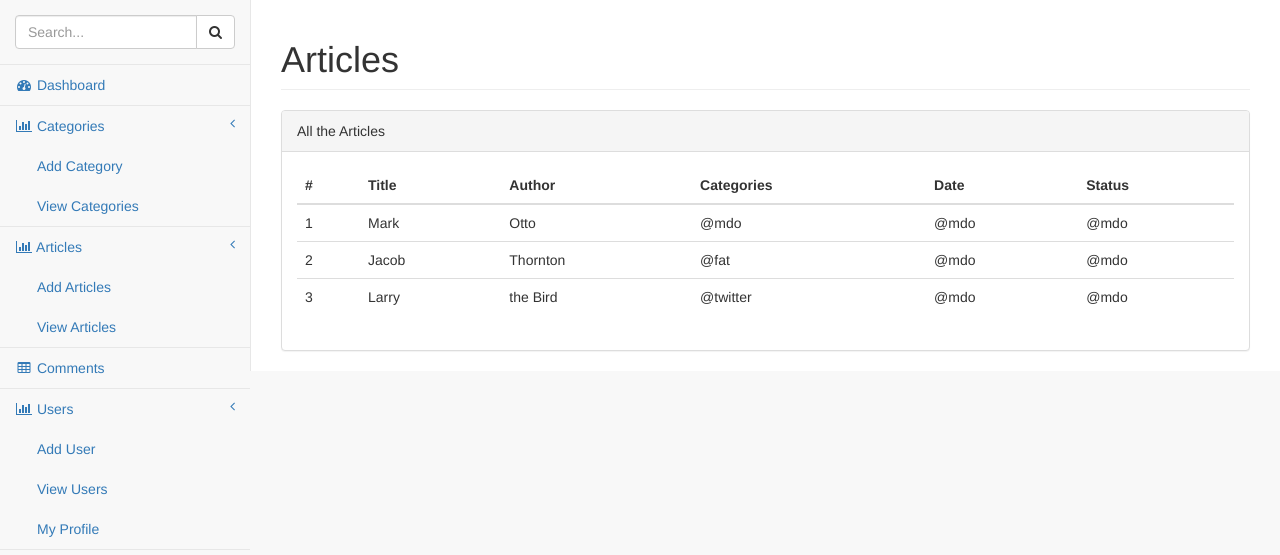
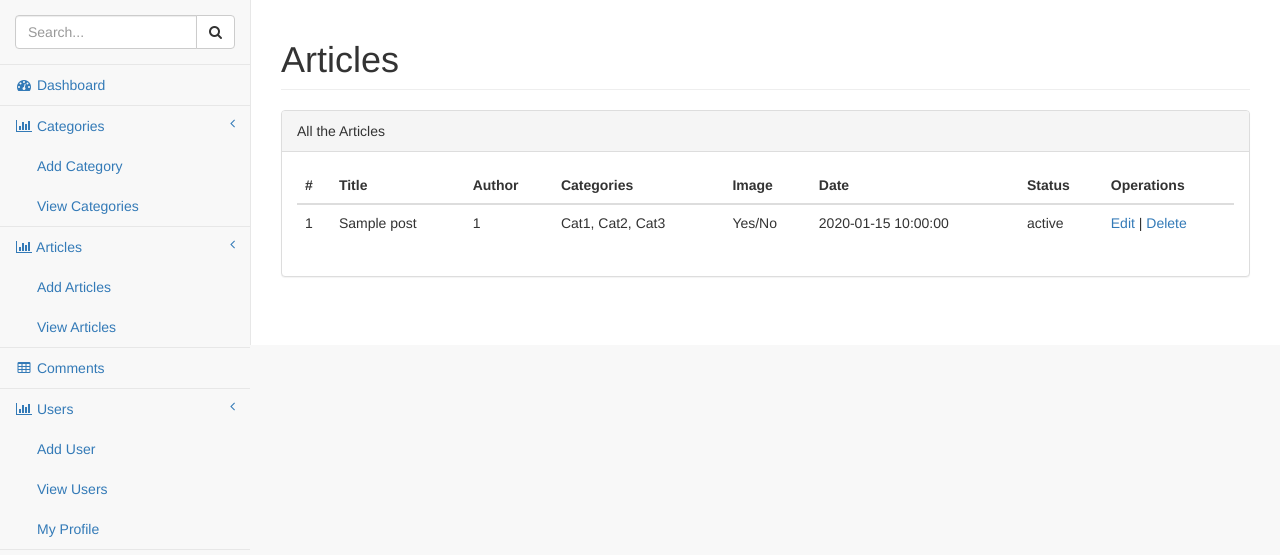
Before and after one commit to codingcyber/Blog-PHP, a PHP site: page /view-articles.php in a window 1280 px wide. Shown: the part 51-606 px from the top of the page. Run offline with PHP 8.4, Linux system fonts and the light colour scheme; the visitor is signed in with stand-in values (Sample User, id 1); tables that the repository leaves empty hold one stand-in row (values such as "Sample post").

Commit message:
5-2 View Articles

```diff
--- a/admin/add-article.php
+++ b/admin/add-article.php
@@ -30,6 +30,7 @@ if(isset($_POST) & !empty($_POST)){
         unset($_SESSION['csrf_token_time']);
     }
     if(empty($errors)){
+        // TODO : Upload Article Image
         $sql = "INSERT INTO posts (uid, title, content, status, slug) VALUES (:uid, :title, :content, :status, :slug)";
         $result = $db->prepare($sql);
         $values = array(':uid'      => $_SESSION['id'],
--- a/admin/view-articles.php
+++ b/admin/view-articles.php
@@ -1,5 +1,9 @@
-<?php include('includes/header.php'); ?>
-<?php include('includes/navigation.php'); ?>
+<?php
+include('includes/check-login.php');
+require_once('../includes/connect.php');
+include('includes/header.php');
+include('includes/navigation.php');
+?>
 <div id="page-wrapper" style="min-height: 345px;">
     <div class="row">
         <div class="col-lg-12">
@@ -24,35 +28,37 @@
                                     <th>Title</th>
                                     <th>Author</th>
                                     <th>Categories</th>
+                                    <th>Image</th>
                                     <th>Date</th>
                                     <th>Status</th>
+                                    <th>Operations</th>
                                 </tr>
                             </thead>
                             <tbody>
+                                <?php
+                                    $sql = "SELECT * FROM posts";
+                                    $result = $db->prepare($sql);
+                                    $result->execute();
+                                    $res = $result->fetchAll(PDO::FETCH_ASSOC);
+                                    foreach ($res as $post) {
+                                    // TODO : Only user with administrator privillages or user who created the article can only edit or delete post
+
+                                    // TODO : Display Categories with post_categories table data based on id
+
+                                    // TODO : Display Image Status - Yes or No
+                                ?>
                                 <tr>
-                                    <td>1</td>
-                                    <td>Mark</td>
-                                    <td>Otto</td>
-                                    <td>@mdo</td>
-                                    <td>@mdo</td>
-                                    <td>@mdo</td>
+                                    <td><?php echo $post['id']; ?></td>
+                                    <td><?php echo $post['title']; ?></td>
+                                    <td><?php echo $post['uid']; ?></td>
+                                    <td>Cat1, Cat2, Cat3</td>
+                                    <td>Yes/No</td>
+                                    <td><?php echo $post['updated']; ?></td>
+                                    <td><?php echo $post['status']; ?></td>
+                                    <td><a href="edit-article.php?id=<?php echo $post['id']; ?>">Edit</a> | <a href="delete-article.php?id=<?php echo $post['id']; ?>">Delete</a></td>
                                 </tr>
-                                <tr>
-                                    <td>2</td>
-                                    <td>Jacob</td>
-                                    <td>Thornton</td>
-                                    <td>@fat</td>
-                                    <td>@mdo</td>
-                                    <td>@mdo</td>
-                                </tr>
-                                <tr>
-                                    <td>3</td>
-                                    <td>Larry</td>
-                                    <td>the Bird</td>
-                                    <td>@twitter</td>
-                                    <td>@mdo</td>
-                                    <td>@mdo</td>
-                                </tr>
+                                <?php } ?>
+
                             </tbody>
                         </table>
                     </div>
```
